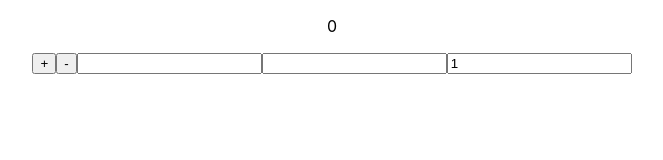
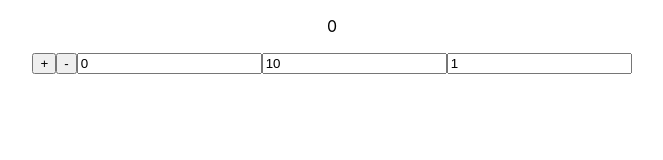
Before and after one commit to hov001/redux-counter, a React (Create React App) app: page / in a window 1280 px wide. Shown: the top 160 px of the page, without its empty margins (308-971 px from the left). Built offline with nearby package versions, Linux system fonts and the light colour scheme.

Commit message:
Feat: Added calculate by inputs

```diff
--- a/src/components/Counter/Counter.jsx
+++ b/src/components/Counter/Counter.jsx
@@ -1,12 +1,12 @@
 import { useSelector, useDispatch } from "react-redux";
-import {increment, decrement, amount} from "../../libs/store/features/counter";
+import {increment, decrement, calculate} from "../../libs/store/features/counter";
 
 export default function Counter() {
     const dispatch = useDispatch();
     const count = useSelector((state) => state.counter.value);
     const step = useSelector((state) => state.counter.step);
-
-    console.log(count)
+    const min = useSelector((state) => state.counter.min);
+    const max = useSelector((state) => state.counter.max);
 
     const handleInc = () => {
         dispatch(increment());
@@ -17,8 +17,12 @@ export default function Counter() {
     }
 
     const handleAmount = (e) => {
-        const value = Number(e.target.value)
-        dispatch(amount(value))
+
+        const payload = {
+            key: e.target.name,
+            value: Number(e.target.value)
+        }
+        dispatch(calculate(payload))
     }
 
     return (
@@ -26,8 +30,8 @@ export default function Counter() {
             <p>{count}</p>
             <button onClick={handleInc}>+</button>
             <button onClick={handleDec}>-</button>
-            <input type="text" name='min' />
-            <input type="text" name='max' />
+            <input type="text" name='min' value={min} onChange={handleAmount} />
+            <input type="text" name='max' value={max} onChange={handleAmount} />
             <input type="text" name='step' value={step} onChange={handleAmount} />
         </div>
     );
--- a/src/libs/store/features/counter.js
+++ b/src/libs/store/features/counter.js
@@ -1,8 +1,10 @@
-import { createSlice } from "@reduxjs/toolkit";
+import {createSlice} from "@reduxjs/toolkit";
 
 const initialState = {
     value: 0,
-    step: 1
+    step: 1,
+    min: 0,
+    max: 10
 };
 
 const counterSlice = createSlice({
@@ -10,18 +12,24 @@ const counterSlice = createSlice({
     initialState,
     reducers: {
         increment: (state) => {
-            state.value += state.step;
+            if (state.value < state.max) {
+                state.value += state.step
+            }
         },
         decrement: (state) => {
-            state.value -= state.step;
+            if (state.value > state.min) {
+                state.value -= state.step;
+            }
         },
-        amount: (state, action) => {
-            state.step = action.payload
+
+        calculate: (state, action) => {
+            const {key, value} = action.payload
+
+            state[key] = value
         }
-
     },
 });
 
-export const { increment, decrement, amount } = counterSlice.actions;
+export const {increment, decrement, calculate} = counterSlice.actions;
 
 export default counterSlice.reducer
```
